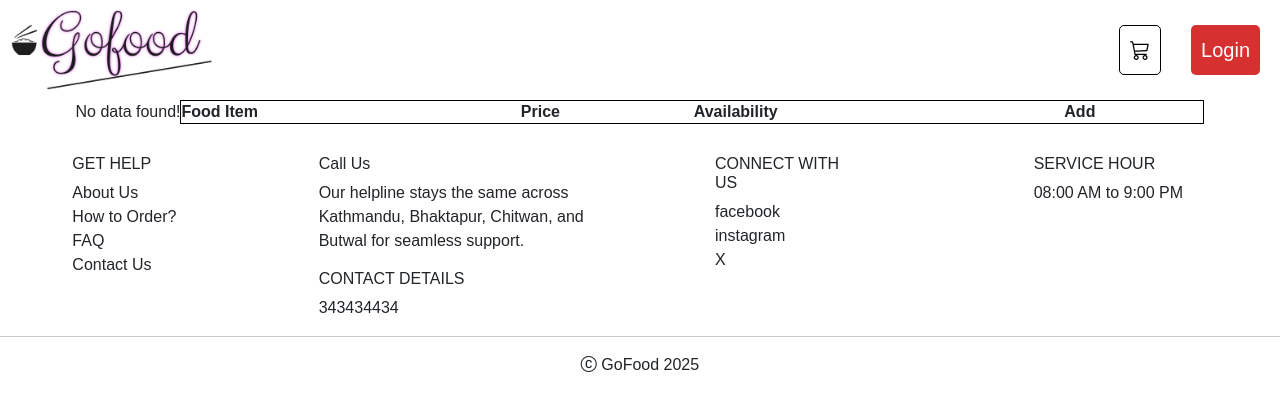
After one commit to cloudsamrajya/GoFood, a PHP site: page /Backend/restaurant.php in a window 1280 px wide. The commit adds this page. Shown: the top 411 px of the page. Run offline with PHP 8.4, Linux system fonts and the light colour scheme; lists and menus that the app fills with data are empty.

Commit message:
dynamic rendering of food item as the restaurants

```diff
--- a/Backend/footer.php
+++ b/Backend/footer.php
@@ -1,4 +1,3 @@
-<link rel="stylesheet" href="../style.css">
 <link
       href="https://cdn.jsdelivr.net/npm/bootstrap@5.3.3/dist/css/bootstrap.min.css"
       rel="stylesheet"
--- a/Backend/header.php
+++ b/Backend/header.php
@@ -1,3 +1,4 @@
+<link rel="stylesheet" href="../style.css">
 
 <?php
 $isLoggedIn = isset($_SESSION['user_id']);
--- /dev/null
+++ b/Backend/restaurant.php
@@ -0,0 +1,69 @@
+<?php include '../DB/connect.php' ?>
+<?php include 'header.php' ?>
+<?php
+$restaurant_food_item = [];
+if(isset($_GET['restaurant_id'])){
+$restaurant_id = $_GET['restaurant_id'];
+$stmt = $conn -> prepare("SELECT * FROM food_item WHERE restaurant_id = ?");
+$stmt -> execute([$restaurant_id]);
+$restaurant_food_item = $stmt -> fetchAll();
+}
+
+?>
+<div class="table-container">
+    <table class="tbl" >
+        <tr>
+            <th>
+                Food Item
+            </th>
+            <th>
+                Price
+            </th>
+            <th>
+                Availability
+            </th>
+            <th>
+                Add
+            </th>
+        </tr>
+        <?php if (empty($restaurant_food_item)) {
+    echo "No data found!";
+}?>
+        <?php foreach($restaurant_food_item as $r_f_i): ?>
+        <tr>
+            <td><?php echo $r_f_i['name']?></td>
+            <td><?php echo $r_f_i['price'] ?></td>
+            <td><?php echo $r_f_i['availability'] ?></td>
+            <td>+</td>
+        </tr>
+        <?php endforeach ?>
+
+
+
+    </table>
+
+</div>
+
+
+
+
+
+
+
+
+
+
+
+
+
+
+
+
+
+
+
+
+
+
+
+<?php include 'footer.php' ?>
--- a/style.css
+++ b/style.css
@@ -174,3 +174,18 @@
 .row {
   width: 100%;
 }
+.table-container {
+  height: auto;
+  /* background-color: red; */
+  display: flex;
+  justify-content: center;
+}
+.tbl {
+  border: 1px solid black;
+
+  width: 80%;
+}
+.anchor {
+  text-decoration: none;
+  color: black;
+}
```
Also changed, not shown: Backend/index.php (+6 -4 lines), Backend/Restaurants/Kfc.php (deleted).
